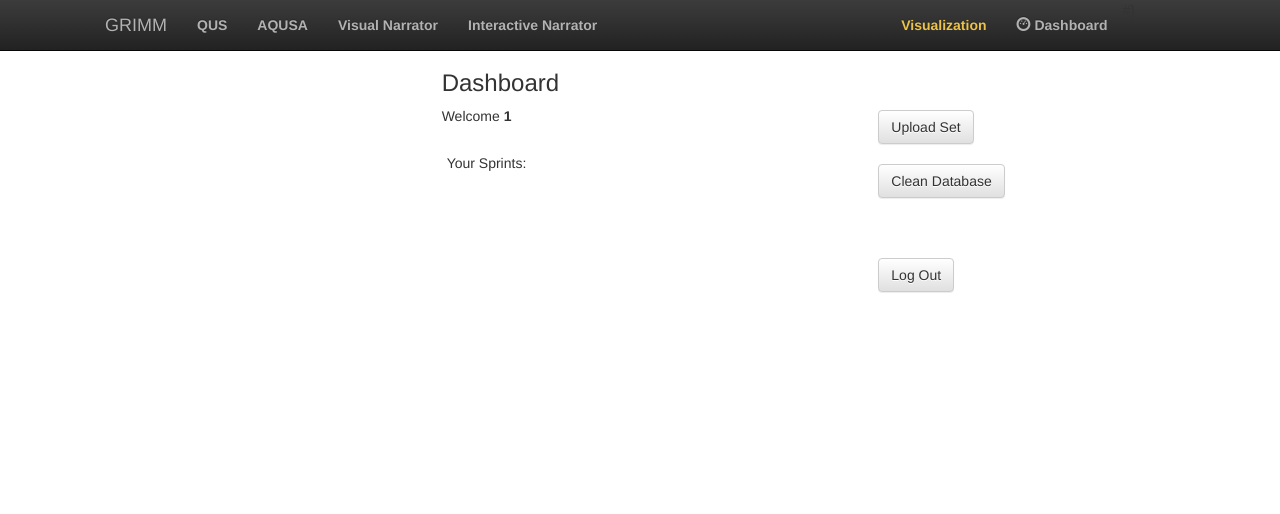
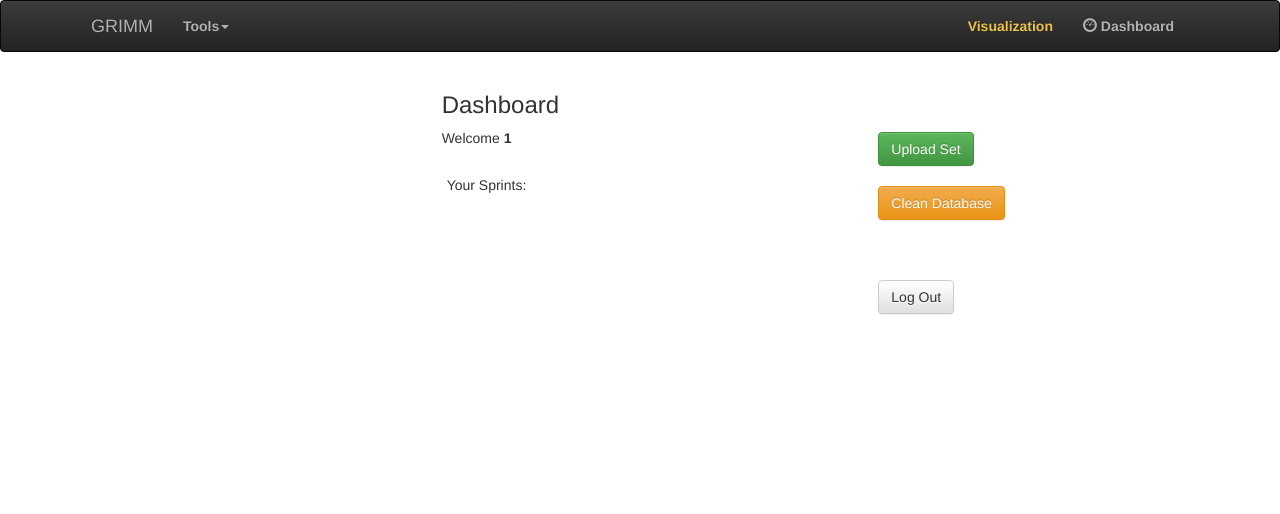
Before and after one commit to RELabUU/Interactive-Narrator, a Flask app: page /dashboard in a window 1280 px wide. Shown: the top 514 px of the page. After the commit the page ends 315 px from the top, so only its background shows below. Run offline with Flask 2, Linux system fonts and the light colour scheme; a user stored in the database is signed in; data comes from the database, SQL or seed files in the repository; some libraries are stand-ins or nearby versions.

Commit message:
new nav menu structure

```diff
--- a/app/app.py
+++ b/app/app.py
@@ -522,7 +522,7 @@ def concepts():
     for c in concepts_query:
         weight2 = 15 + (4 * math.sqrt(c.weight))
         concept_dictionary = {'id': c.class_id, 'label': c.class_name, 'weight': c.weight, 'size': weight2,
-                              'group': c.group, 'title': "", 'cid': c.cluster}
+                              'group': c.group, 'cid': c.cluster}
 
         concept_list.append(concept_dictionary)
 
--- a/app/static/css/custom.css
+++ b/app/static/css/custom.css
@@ -33,6 +33,9 @@ body {
 
 .navbar-header > a.navbar-brand{
     padding-left: 50px;
+}
+#main-navbar-header{
+    padding-left: 40px;
 }
 
 #topbar-button {
@@ -87,7 +90,7 @@ body {
 }
 
 #useraccountitems{
-    margin-right: 75px;
+    padding-right: 75px;
 }
 #useraccountitems a{
     font-weight: 600;
@@ -99,8 +102,13 @@ body {
     /*height:100%;*/
 }
 
+#navbar.navbar-collapse.collapse.in{
+    background-color: #333;
+}
+/* ####VISUALIZATON STYLING####*/
 #visualization {
     height: 98vh;
+    margin-top: 50px;
     /*max-height: 1050px;*/
     border: 1px solid grey;
     /*     border-left: 5px solid rgb(236, 195, 72); */
@@ -112,13 +120,31 @@ body {
 
 }
 
+.vis-network>canvas{
+    outline: none;
+    -webkit-tap-highlight-color: rgba(255, 255, 255, 0); /* mobile webkit */
+    border: 1px solid white;
+    /*border: 0;!important;*/
+    /*-webkit-touch-callout:none; !important;*/
+    /*-webkit-user-select: none; !important;*/
+    /*-khtml-user-select: none;!important;*/
+    /*-moz-user-select: none;!important;*/
+	/*-ms-user-select: none;!important;*/
+	/*user-select: none;!important;*/
+   /*-webkit-tap-highlight-color: rgba(255, 255, 255, 0); !important;!* mobile webkit *!*/
+
+    /*webkit-tap-highlight-color: rgba(255, 255, 255, 0);*/
+    /*webkit-tap-highlight-color: rgba(0, 0, 0, 0);*/
+    /*border-style:;*/
+}
+
 #main{
     background-color: #FFFFFF;
     min-height: 100vh;
 }
 
 .container-fluid{
- margin-top: 50px;
+ /*margin-top: 50px;*/
 }
 
 #row1{
--- a/app/templates/base.html
+++ b/app/templates/base.html
@@ -38,9 +38,9 @@
 </head>
 <body>
 <div id="main">
-      <nav class="navbar navbar-inverse navbar-fixed-top">
-      <div class="container">
-        <div class="navbar-header">
+      <nav class="navbar navbar-inverse">
+      <div class="container-fluid">
+        <div class="navbar-header" id="main-navbar-header">
           <button type="button" class="navbar-toggle collapsed" data-toggle="collapse" data-target="#navbar" aria-expanded="false" aria-controls="navbar">
             <span class="sr-only">Toggle navigation</span>
             <span class="icon-bar"></span>
@@ -51,11 +51,18 @@
         </div>
         <div id="navbar" class="collapse navbar-collapse">
             <ul class="nav navbar-nav">
-                <li class="nav navbar-left"><a href="">QUS</a></li>
-                <li class="nav navbar-left"><a href="https://aqusa.nl">AQUSA</a></li>
-                <li class="nav navbar-left"><a href="https://github.com/marcelrobeer/visualnarrator">Visual Narrator</a></li>
-                <li class="nav navbar-left"><a href="/">Interactive Narrator</a></li>
-
+                <li class="dropdown">
+                    <a class="dropdown-toggle" data-toggle="dropdown" href="#">Tools<span class="caret"></span></a>
+                    <ul class="dropdown-menu">
+                        <li><a href="">QUS</a></li>
+                        <li><a href="https://aqusa.nl">AQUSA</a></li>
+                        <li><a href="https://github.com/marcelrobeer/visualnarrator">Visual Narrator</a></li>
+                        <li><a href="/">Interactive Narrator</a></li>
+                    </ul>
+{#                <li class="nav navbar-left"><a href="">QUS</a></li>#}
+{#                <li class="nav navbar-left"><a href="https://aqusa.nl">AQUSA</a></li>#}
+{#                <li class="nav navbar-left"><a href="https://github.com/marcelrobeer/visualnarrator">Visual Narrator</a></li>#}
+{#                <li class="nav navbar-left"><a href="/">Interactive Narrator</a></li>#}
 {#                <li><a href="/help">Help</a></li>#}
             </ul>
             <ul id="useraccountitems"class="nav navbar-nav navbar-right">
@@ -63,7 +70,7 @@
                     <li><a id="vis_url" href="/vis">Visualization</a></li>
                 {% endif %}
                 {% if session.get('logged_in') %}
-                     <li><a href="/dashboard"><span class="glyphicon glyphicon-dashboard"></span> Dashboard</a></li>#}
+                     <li><a href="/dashboard"><span class="glyphicon glyphicon-dashboard"></span> Dashboard</a></li>
                 {% else %}
                 <li><a id="signupbtn" href="/register"><span class="glyphicon glyphicon-user"></span> Sign Up</a></li>
                 <li><a href="/login"><span class="glyphicon glyphicon-log-in"></span> Login</a></li>
--- a/app/templates/dashboard.html
+++ b/app/templates/dashboard.html
@@ -3,14 +3,12 @@
 
 {% block title %} Dashboard {% endblock title %}
 {% block main %}
-<div class="row">
-    <div class="col-lg-4"></div>
+<div class="row"><!-- first row -->
+    <div class="col-lg-4 col-md-2 col-sm-2 col-xs-1"></div><!-- empty column -->
 
-    <div class="col-lg-4" id="user_info">
+    <div class="col-lg-4 col-md-6 col-sm-7 col-xs-6" id="user_info">
             <h3>Dashboard</h3>
-        <p>
-        Welcome <strong>{{ username }}</strong>
-        </p>
+        <p>Welcome <strong>{{ username }}</strong</p>
 
         <div id="db_records">
             <h5>Your Sprints:</h5>
@@ -25,18 +23,14 @@
                 </div>
             {% endfor %}
         </div>
-
-
-
     </div>
 
+{#    <input id=logout type="submit" value="Logout" class="btn btn-primary btn-large btn-block" >#}
+    <div class="col-lg-4 col-md-4 col-sm-3 col-xs-5"><!-- buttons column -->
+          <div id="dashboard-set-buttons">
+                <a class="btn btn-success" href="{{ url_for('form') }}"> Upload Set</a>
 
-{#    <input id=logout type="submit" value="Logout" class="btn btn-primary btn-large btn-block" >#}
-    <div class="col-lg-4">
-          <div id="dashboard-set-buttons">
-                <a class="btn btn-default" href="{{ url_for('form') }}"> Upload Set</a>
-
-                <a class="btn btn-default" href="{{ url_for('clean_database') }}"> Clean Database</a>
+                <a class="btn btn-warning" href="{{ url_for('clean_database') }}"> Clean Database</a>
 
                 <a id="logout-button" class="btn btn-default" href="{{ url_for('logout') }}">Log Out</a>
             </div>
@@ -44,9 +38,9 @@
     </div>
 
 </div>
-    <div class="row">
-    <div class="col-lg-4"></div>
-        <div class="col-lg-4">
+    <div class="row"><!-- second row -->
+    <div class="col-lg-4 col-md-2 col-sm-2 col-xs-1"></div><!-- empty column -->
+        <div class="col-lg-4 col-md-6 col-sm-7 col-xs-6"><!-- user names column -->
             {% for user in registered_users %}
                 <div id="registered_users">
 {#                <h3>Registered Users:</h3>#}
@@ -56,7 +50,7 @@
             {% endfor %}
 
         </div>
-    <div class="col-lg-4"></div>
+    <div class="col-lg-4 col-md-4 col-sm-3 col-xs-5"></div><!-- empty column -->
 
     </div>
 
```
Also changed, not shown: app/static/css/sidebar-vn.css (+8 -3 lines), app/templates/vis.html (+4 -7 lines).
